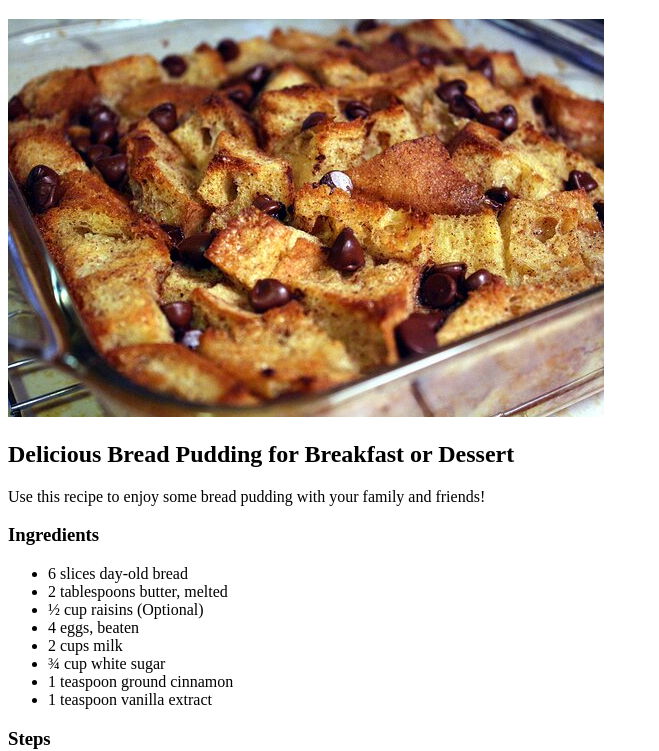
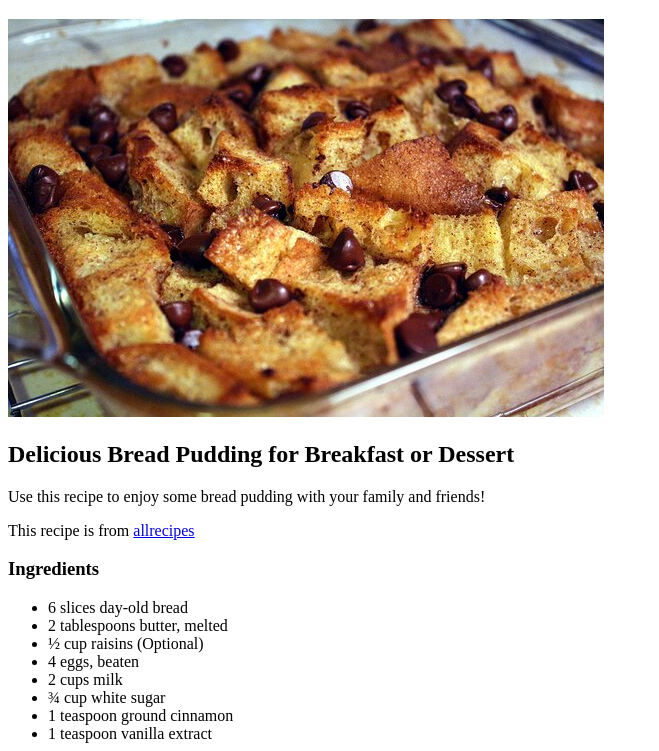
Before and after one commit to GrandeJames/odin-recipes, a plain HTML site: page recipes/bread-pudding.html in a window 1280 px wide. Shown: the part 61-812 px from the top of the page, without its empty margins (0-659 px from the left). Drawn offline with Linux system fonts and the light colour scheme.

Commit message:
Add to the description

```diff
--- a/recipes/bread-pudding.html
+++ b/recipes/bread-pudding.html
@@ -12,6 +12,12 @@
     <h2>Delicious Bread Pudding for Breakfast or Dessert</h2>
     <p>
       Use this recipe to enjoy some bread pudding with your family and friends!
+    </p>
+    <p>
+      This recipe is from
+      <a href="https://www.allrecipes.com/recipe/7177/bread-pudding-ii/"
+        >allrecipes</a
+      >
     </p>
 
     <h3>Ingredients</h3>
```
